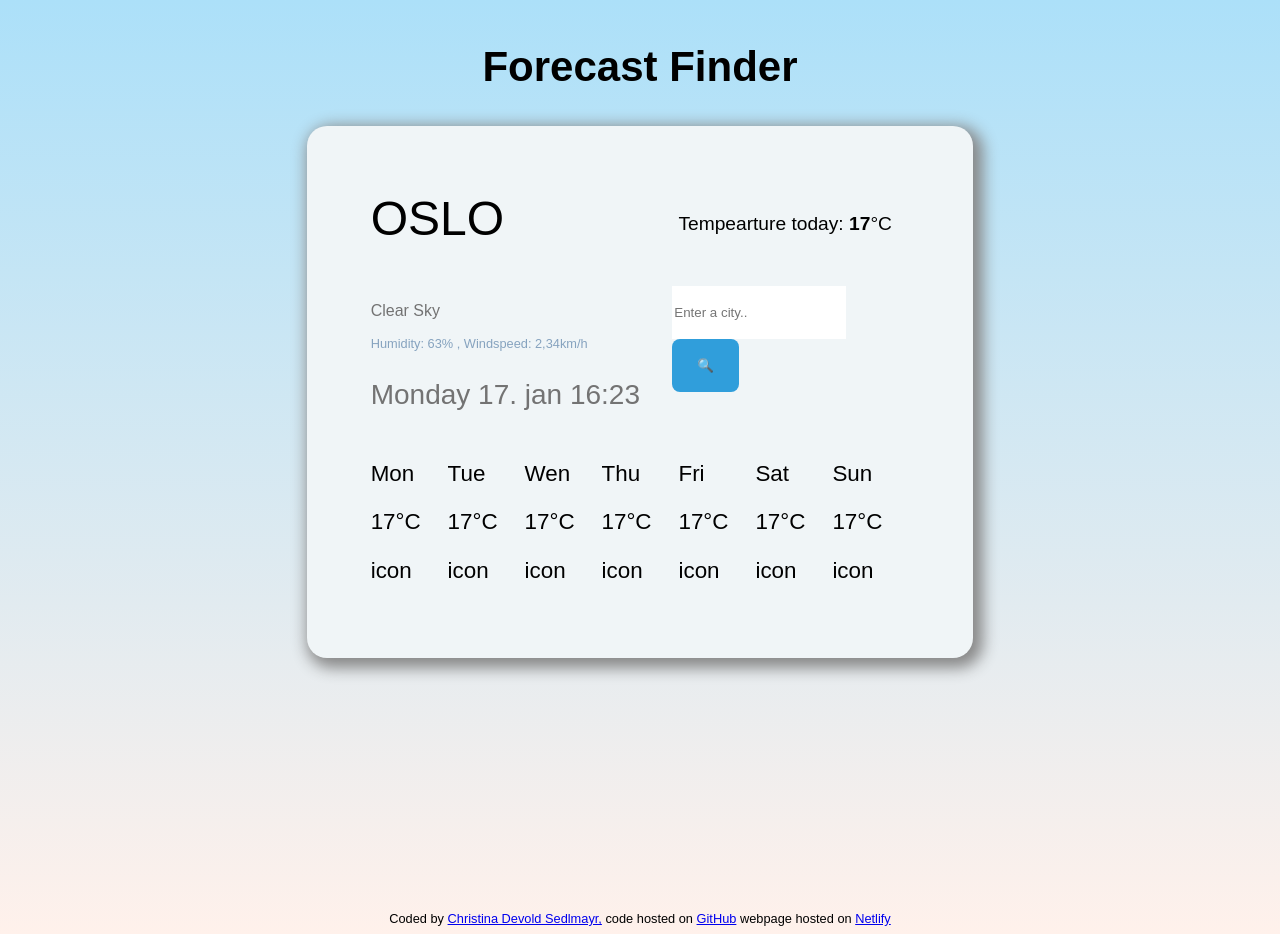
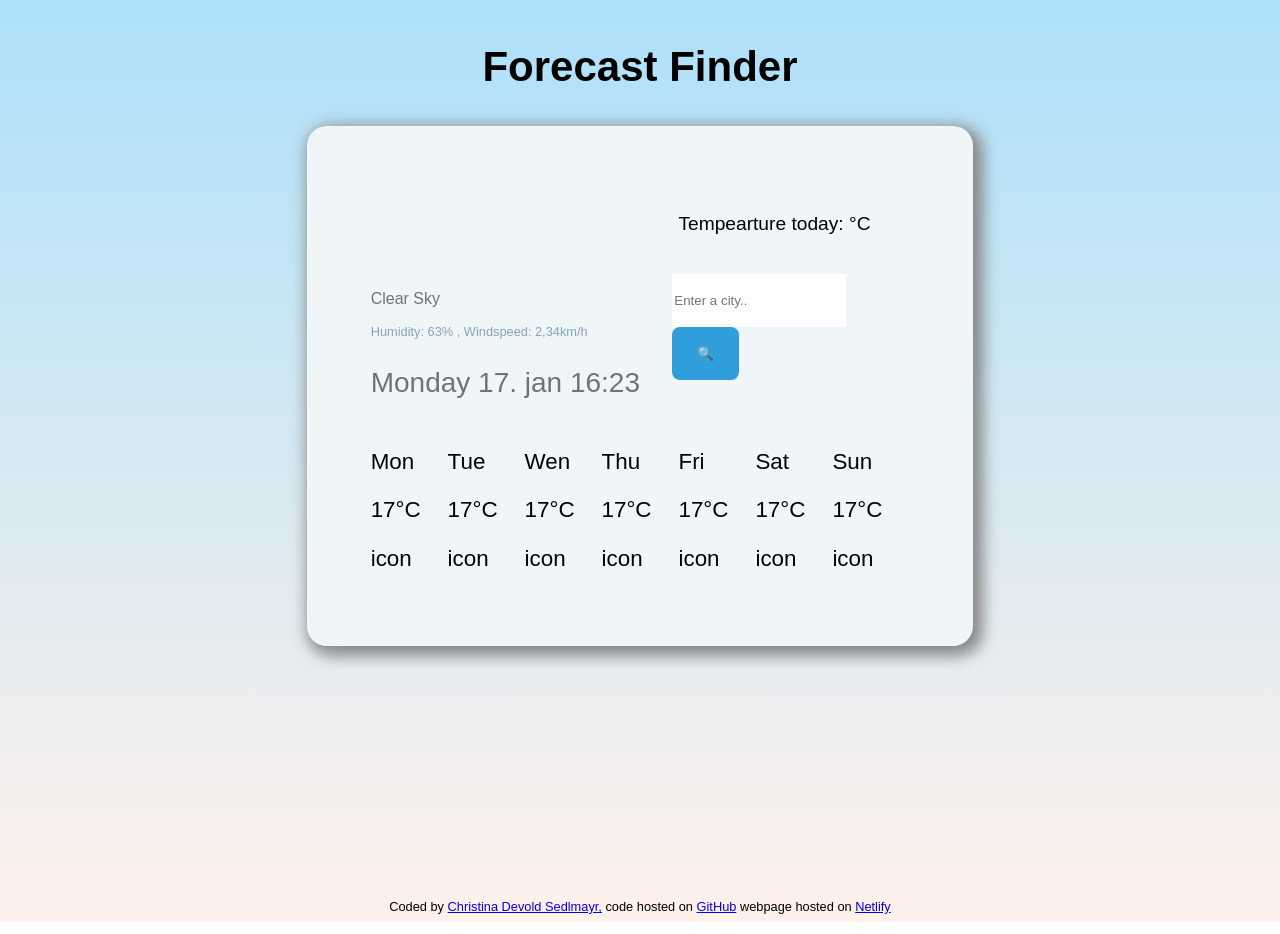
Before and after one commit to dev0ld/forecast-finder, a plain HTML site: page index.html in a window 1280 px wide. Drawn offline with nearby package versions, Linux system fonts and the light colour scheme; no server answers.

Commit message:
perf: :zap: #4: Remove html for set values and set search for default city

```diff
--- a/index.html
+++ b/index.html
@@ -13,9 +13,9 @@
     </header>
     <main class="app">
       <section class="main-info">
-        <h1 id="current-city">OSLO</h1>
+        <h1 id="current-city"></h1>
         <h3 id="current-day-display">
-          <p>Tempearture today: <span id="todays-temp"> 17</span>°C</p>
+          <p>Tempearture today: <span id="todays-temp"></span>°C</p>
         </h3>
       </section>
 
--- a/src/script.js
+++ b/src/script.js
@@ -32,3 +32,7 @@ function changeCity(event) {
 //get the search form
 let searchFormElement = document.querySelector("#search-tab");
 searchFormElement.addEventListener("submit", changeCity); //add eventlistner when submit is activated and call function
+
+
+
+citySearch("Oslo");
```
